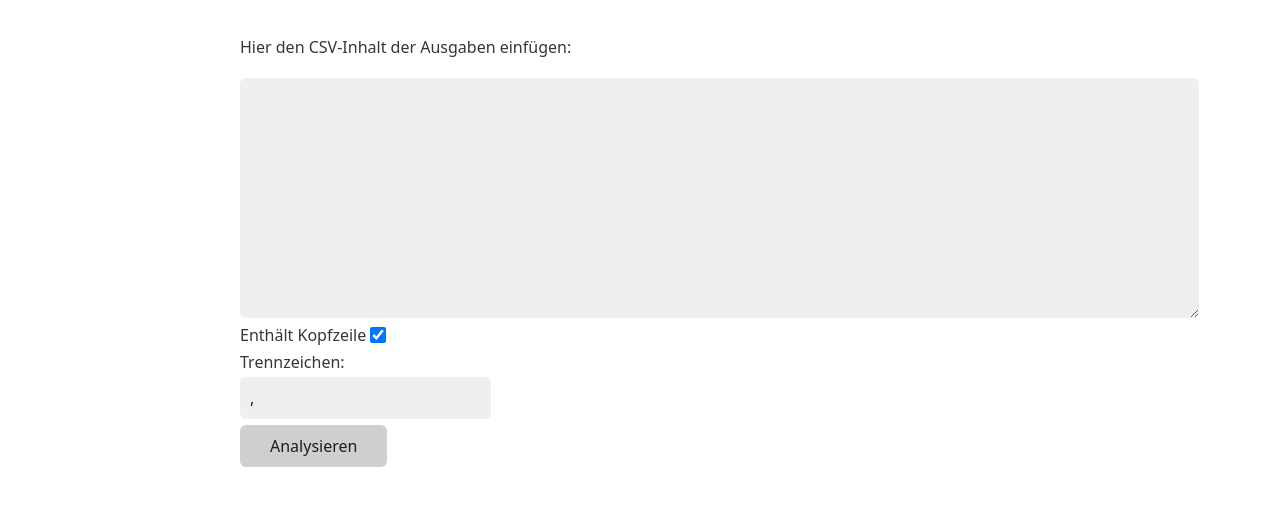
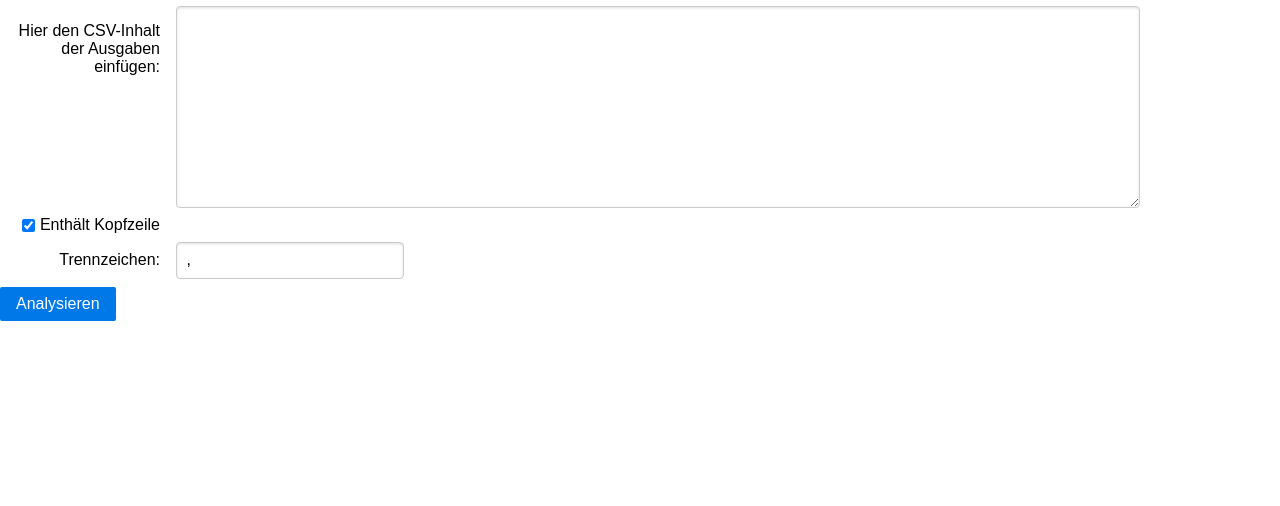
Before and after one commit to dmstern/finance-analyzer, a React (Create React App) app: page / in a window 1280 px wide. Shown: the top 506 px of the page. Built offline with nearby package versions, Linux system fonts and the light colour scheme.

Commit message:
Add pure.css

```diff
--- a/public/index.html
+++ b/public/index.html
@@ -11,7 +11,9 @@
     -->
 	<link rel="manifest" href="%PUBLIC_URL%/manifest.json">
   <link rel="shortcut icon" href="%PUBLIC_URL%/favicon.ico">
-  <link rel="stylesheet" href="https://cdn.jsdelivr.net/gh/kognise/water.css@latest/dist/light.min.css">
+  <!-- <link rel="stylesheet" href="https://cdn.jsdelivr.net/gh/kognise/water.css@latest/dist/light.min.css"> -->
+  <link rel="stylesheet" href="https://unpkg.com/purecss@2.0.3/build/pure-min.css" integrity="sha384-cg6SkqEOCV1NbJoCu11+bm0NvBRc8IYLRGXkmNrqUBfTjmMYwNKPWBTIKyw9mHNJ" crossorigin="anonymous">
+  <link rel="stylesheet" href="https://unpkg.com/purecss@2.0.3/build/grids-responsive-min.css">
 	<!--
       Notice the use of %PUBLIC_URL% in the tags above.
       It will be replaced with the URL of the `public` folder during the build.
--- a/src/Categorizer.tsx
+++ b/src/Categorizer.tsx
@@ -145,8 +145,12 @@ export default class Categorizer extends React.Component<{}, State> {
   render = () => {
     return (
       <div>
-        <form onSubmit={this.handleSubmit}>
-          <div>
+        <form
+          onSubmit={this.handleSubmit}
+          className="pure-form pure-form-aligned"
+        >
+          <fieldset>
+            <div className="pure-control-group">
               <label htmlFor="csvInput">
                 <p>Hier den CSV-Inhalt der Ausgaben einfügen:</p>
               </label>
@@ -159,93 +163,36 @@ export default class Categorizer extends React.Component<{}, State> {
                 required
               />
             </div>
-          <div>
-            <label htmlFor="headline">Enthält Kopfzeile</label>
+            <div className="pure-control-group">
+              <label htmlFor="headline" className="pure-checkbox">
                 <input
                   type="checkbox"
                   name="headline"
                   id="headline"
                   checked={this.state.hasHeadline}
                   onChange={this.handleHeadlineChange}
-            />
+                />{" "}
+                Enthält Kopfzeile
+              </label>
             </div>
-          <div>
+            <div className="pure-control-group">
               <label htmlFor="delimiter">Trennzeichen: </label>
               <input
                 id="delimiter"
+                type="text"
                 value={this.state.delimiter}
                 onChange={this.handleDelimiterChange}
                 required
               />
             </div>
-          <div>
-            <button type="submit">Analysieren</button>
+            <div className="pure-control-group">
+              <button type="submit" className="pure-button pure-button-primary">
+                Analysieren
+              </button>
             </div>
+          </fieldset>
         </form>
-        {this.state.isCalculated && (
-          <div className="result">
-            <h3>Monatliche Ausgaben (€):</h3>
-            <table>
-              <thead>
-                <tr>
-                  <th className="label">Category / Month</th>
-                  {this.state.months.map((month, index) => (
-                    <th key={index}>{this.parseMonth(month)}</th>
-                  ))}
-                  <th className="average">Average</th>
-                </tr>
-              </thead>
-
-              <tbody>
-                {Object.entries(this.state.monthlySpendings).map(
-                  ([category, monthlySpendings]) => {
-                    const average = this.state.monthlyAverage[category];
-
-                    return (
-                      <tr key={category}>
-                        <th className="label">
-                          {Spending.categories[category].label}
-                        </th>
-                        {this.state.months.map((month) => (
-                          <td className="amount" key={`${category}-${month}`}>
-                            {monthlySpendings[month]
-                              ? this.amountify(monthlySpendings[month])
-                              : 0}
-                          </td>
-                        ))}
-                        <td className="amount average">
-                          {this.amountify(average)}
-                        </td>
-                      </tr>
-                    );
-                  }
-                )}
-
-                <tr key="sum">
-                  <td className="label">
-                    <strong>Gesamt</strong>
-                  </td>
-
-                  {Object.values(this.state.monthlySums).map((sum, index) => (
-                    <td className="amount sum" key={index}>
-                      {this.amountify(sum)}
-                    </td>
-                  ))}
-
-                  <td className="amount sum average">
-                    <strong>
-                      {this.amountify(
-                        Object.values(this.state.monthlyAverage).reduce(
-                          (a, b) => a + b
-                        )
-                      )}
-                    </strong>
-                  </td>
-                </tr>
-              </tbody>
-            </table>
-          </div>
-        )}
+        {}
       </div>
     );
   };
--- a/src/index.tsx
+++ b/src/index.tsx
@@ -5,8 +5,10 @@ import Categorizer from "./Categorizer";
 
 function App() {
   return (
-    <div className="App">
-      <Categorizer />
+    <div className="App pure-g">
+      <div className="pure-u-1-1">
+        <Categorizer />
+      </div>
     </div>
   );
 }
```
Lines whose indentation alone changed are shown as unchanged.
